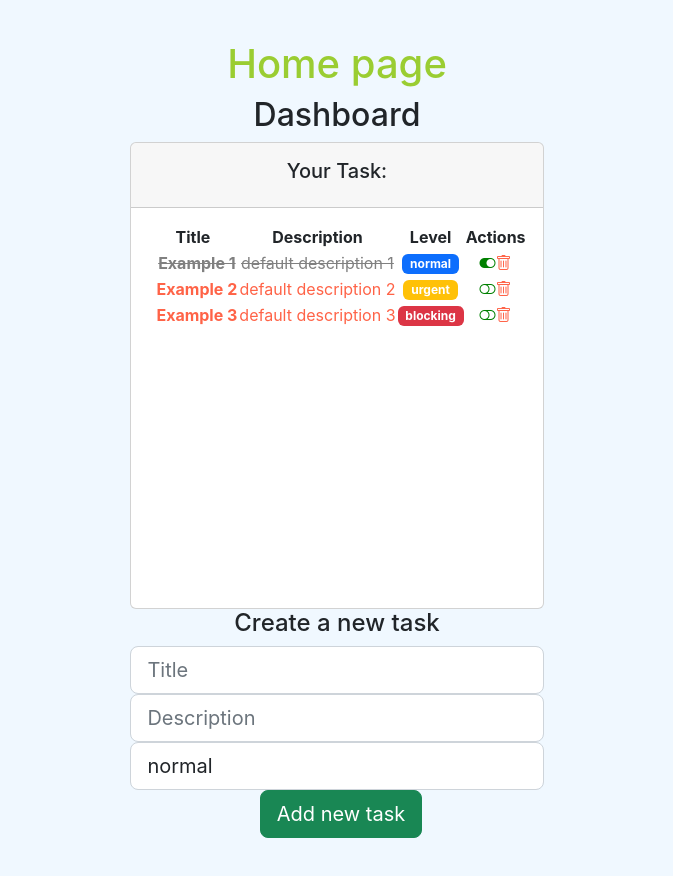
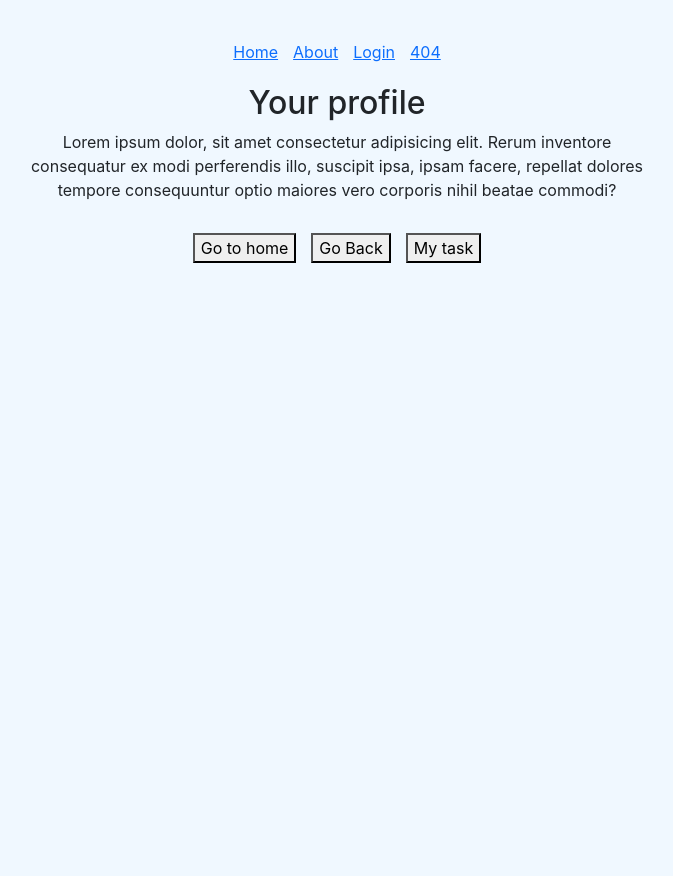
Before and after one commit to CarlosArte91/task-project-OB, a React (Create React App) app: page /profile in a window 1280 px wide. Shown: the whole page, without its empty margins (303-976 px from the left). After the commit the page ends 800 px from the top, so only its background shows below. Built offline with nearby package versions, Linux system fonts and the light colour scheme.

Commit message:
add react router dom

```diff
--- a/package.json
+++ b/package.json
@@ -14,6 +14,7 @@
     "prop-types": "^15.8.1",
     "react": "^18.2.0",
     "react-dom": "^18.2.0",
+    "react-router-dom": "^6.8.1",
     "react-scripts": "5.0.1",
     "web-vitals": "^2.1.4",
     "yup": "^1.0.0"
--- a/src/App.js
+++ b/src/App.js
@@ -1,12 +1,35 @@
+import { BrowserRouter, Link, Route, Routes } from 'react-router-dom';
 import './App.css';
 import LoginForm from './components/forms/login_form/login_form';
 import RegisterForm from './components/forms/register_form/register_form';
+import TaskDetail from './components/pure/task_detail';
+import NotFoundPage from './pages/404/not_found_page';
+import About from './pages/about/about';
 import HomePage from './pages/home/home_page';
+import ProfilePage from './pages/profile/profile_page';
+import TaskPage from './pages/task/task_page';
 
 function App() {
   return (
     <div className="App">
-			<HomePage />
+			<BrowserRouter>
+				<div style={{display: 'flex', gap: '15px', justifyContent: 'center', marginBottom: '20px'}}>
+					<Link to={'/'}><span>Home</span></Link>
+					<Link to={'/about'}><span>About</span></Link>
+					<Link to={'/login'}><span>Login</span></Link>
+					<Link to={'/404'}><span>404</span></Link>
+				</div>
+
+				<Routes>
+					<Route path='/' element={<HomePage />} />
+					<Route path='/about' element={<About />} />
+					<Route path='/login' element={<LoginForm />} />
+					<Route path='/profile' element={<ProfilePage />} />
+					<Route path='/task' element={<TaskPage />} />
+					<Route path='/task/:id' element={<TaskDetail />} />
+					<Route path='*' element={<NotFoundPage />} />
+				</Routes>
+			</BrowserRouter>
     </div>
   );
 }
--- a/src/components/container/task_list.jsx
+++ b/src/components/container/task_list.jsx
@@ -8,9 +8,9 @@ import '../../styles/task.scss';
 import TaskForm from '../forms/task_form/task_form';
 
 function TaskList() {
-  const defaultTask1 = new Task('Example 1', 'default description 1', true, LEVEL.NORMAL);
-	const defaultTask2 = new Task('Example 2', 'default description 2', false, LEVEL.URGENT);
-	const defaultTask3 = new Task('Example 3', 'default description 3', false, LEVEL.BLOCKING);
+  const defaultTask1 = new Task('Example1', 'default description 1', true, LEVEL.NORMAL);
+	const defaultTask2 = new Task('Example2', 'default description 2', false, LEVEL.URGENT);
+	const defaultTask3 = new Task('Example3', 'default description 3', false, LEVEL.BLOCKING);
 
 	const taskArray = [defaultTask1, defaultTask2, defaultTask3];
 
@@ -78,7 +78,7 @@ function TaskList() {
 			<div className='col-12'>
 				<div className='card'>
 					<div className='card-header p-3'>
-						<h5>Your Task:</h5>
+						<h5>My Task</h5>
 					</div>
 
 					<div className='card-body' data-mdb-perfect-scrollbar='true' style={{position: 'relative', height: '400px'}}>
--- a/src/components/pure/task.jsx
+++ b/src/components/pure/task.jsx
@@ -2,6 +2,7 @@ import React from "react";
 import PropTypes from "prop-types";
 import { LEVEL } from "../../models/level.enum";
 import { Task } from "../../models/task.class";
+import { Link } from "react-router-dom";
 
 // Importar hoja de estilos
 import '../../styles/task.scss';
@@ -51,7 +52,7 @@ function TaskComponent({ task, complete, deleted }) {
   return (
 		<tr className={`fw-normal ${task.completed ? "task-completed" : "task-pending"}`}>
 			<th>
-				<span className='ms-2' >{ task.name }</span>
+				<Link to={`/task/${task.name}`}><span className='ms-2' >{ task.name }</span></Link>
 			</th>
 
 			<td className='aling-middle'>
--- /dev/null
+++ b/src/components/pure/task_detail.jsx
@@ -0,0 +1,17 @@
+import { useNavigate, useParams } from "react-router-dom";
+
+function TaskDetail() {
+	const navigate = useNavigate();
+	const { id } = useParams();
+
+	console.log(id);
+
+	return (
+		<div>
+			<h2>name</h2>
+			<button onClick={() => navigate(-1) }>Go Back</button>
+		</div>
+	);
+}
+
+export default TaskDetail;
--- a/src/pages/404/not_found_page.jsx
+++ b/src/pages/404/not_found_page.jsx
@@ -1,8 +1,15 @@
+import { useNavigate } from "react-router-dom";
 
 function NotFoundPage() {
+	const navigate = useNavigate();
+
 	return (
 		<div>
 			<h1>404 - Page not found</h1>
+			<div style={{display: 'flex', gap: '15px', justifyContent: 'center'}}>
+				<button onClick={() => navigate('/')}>Go to home</button>
+				<button onClick={() => navigate(-1) }>Go Back</button>
+			</div>
 		</div>
 	);
 }
--- /dev/null
+++ b/src/pages/about/about.jsx
@@ -0,0 +1,23 @@
+import { useLocation, useNavigate } from "react-router-dom";
+
+function About() {
+	const navigate = useNavigate();
+
+	return (
+		<div style={{display: 'flex', flexDirection: 'column', gap: '15px', justifyContent: 'center', alignItems: 'center'}}>
+			<h4>About us</h4>
+			<p style={{width: '50%'}}>
+				Lorem ipsum dolor, sit amet consectetur adipisicing elit.
+				Rerum inventore consequatur ex modi perferendis illo, suscipit ipsa,
+				ipsam facere, repellat dolores tempore consequuntur optio maiores
+				vero corporis nihil beatae commodi?
+			</p>
+			<div style={{display: 'flex', gap: '15px', justifyContent: 'center'}}>
+				<button onClick={() => navigate('/')}>Go to home</button>
+				<button onClick={() => navigate(-1) }>Go Back</button>
+			</div>
+		</div>
+	);
+}
+
+export default About;
--- a/src/pages/home/home_page.jsx
+++ b/src/pages/home/home_page.jsx
@@ -1,11 +1,13 @@
+import { useNavigate } from "react-router-dom";
 import TaskPage from "../task/task_page";
 
 function HomePage() {
+	const navigate = useNavigate();
+
 	return(
 		<div>
 			<h1>Home page</h1>
-			<h2>Dashboard</h2>
-			<TaskPage />
+			<button onClick={() => navigate('/profile')}>Go to profile</button>
 		</div>
 	);
 }
--- /dev/null
+++ b/src/pages/profile/profile_page.jsx
@@ -0,0 +1,26 @@
+import { useNavigate } from "react-router-dom";
+
+function ProfilePage() {
+	const navigate = useNavigate();
+
+	return (
+		<div>
+			<h2>Your profile</h2>
+			<div style={{display: 'flex', flexDirection: 'column', gap: '15px', justifyContent: 'center', alignItems: 'center'}}>
+			<p style={{width: '50%'}}>
+				Lorem ipsum dolor, sit amet consectetur adipisicing elit.
+				Rerum inventore consequatur ex modi perferendis illo, suscipit ipsa,
+				ipsam facere, repellat dolores tempore consequuntur optio maiores
+				vero corporis nihil beatae commodi?
+			</p>
+			<div style={{display: 'flex', gap: '15px', justifyContent: 'center'}}>
+				<button onClick={() => navigate('/')}>Go to home</button>
+				<button onClick={() => navigate(-1) }>Go Back</button>
+				<button onClick={() => navigate('/task')}>My task</button>
+			</div>
+		</div>
+		</div>
+	);
+}
+
+export default ProfilePage;
```
Also changed, not shown: 1 other file (tests, documents, lock files or other folders).
